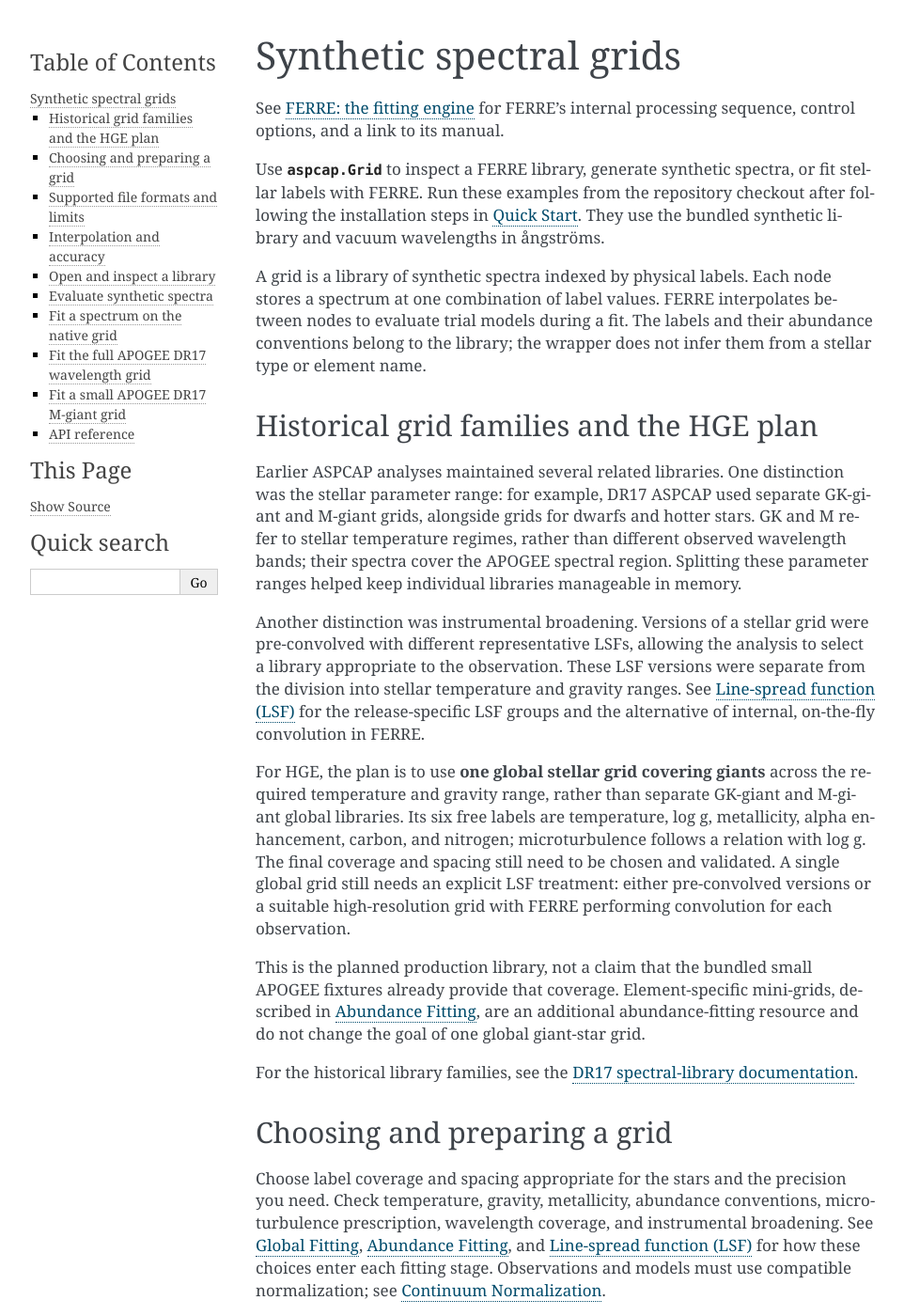
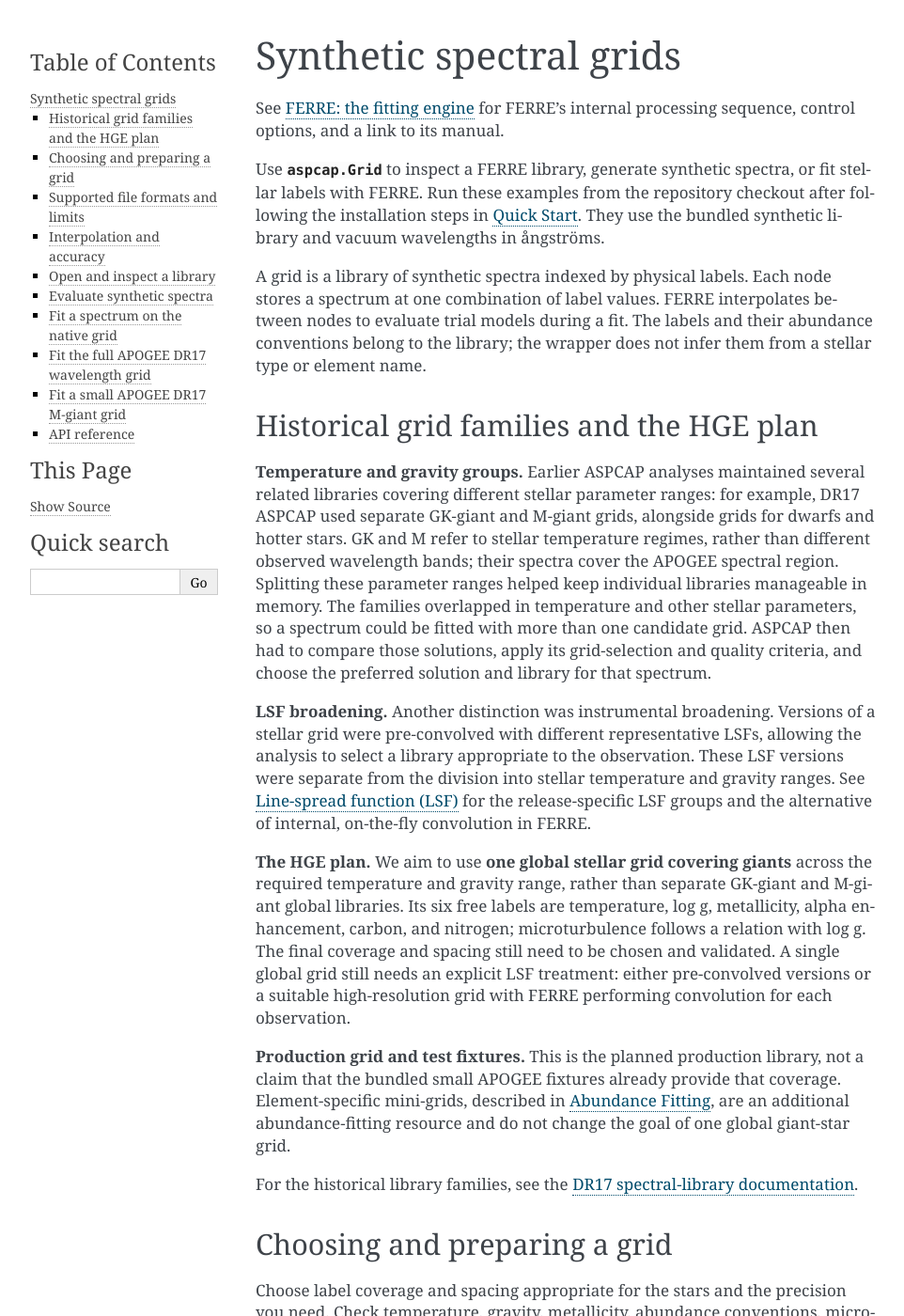
Before and after one commit to dnidever/aspcap, a Sphinx documentation site: the page built from docs/grid.rst, in a window 1280 px wide and 1400 px high. Shown: the whole window at 94% size, without its empty margins (148-1110 px from the left). Built offline with Sphinx 7.4.7, drawn with Linux system fonts in a browser that asks for light colours.

Commit message:
Clarify overlapping grid selection and label the grid-family discussion

```diff
--- a/docs/grid.rst
+++ b/docs/grid.rst
@@ -18,21 +18,25 @@ from a stellar type or element name.
 Historical grid families and the HGE plan
 --------------------------------------------------
 
-Earlier ASPCAP analyses maintained several related libraries. One distinction
-was the stellar parameter range: for example, DR17 ASPCAP used separate GK-giant
+**Temperature and gravity groups.** Earlier ASPCAP analyses maintained several
+related libraries covering different stellar parameter ranges: for example, DR17 ASPCAP used separate GK-giant
 and M-giant grids, alongside grids for dwarfs and hotter stars. GK and M refer
 to stellar temperature regimes, rather than different observed wavelength
 bands; their spectra cover the APOGEE spectral region. Splitting these
 parameter ranges helped keep individual libraries manageable in memory.
+The families overlapped in temperature and other stellar parameters, so a
+spectrum could be fitted with more than one candidate grid. ASPCAP then had
+to compare those solutions, apply its grid-selection and quality criteria,
+and choose the preferred solution and library for that spectrum.
 
-Another distinction was instrumental broadening. Versions of a stellar grid
+**LSF broadening.** Another distinction was instrumental broadening. Versions of a stellar grid
 were pre-convolved with different representative LSFs, allowing the analysis
 to select a library appropriate to the observation. These LSF versions were
 separate from the division into stellar temperature and gravity ranges.
 See :doc:`lsf` for the release-specific LSF groups and the alternative of
 internal, on-the-fly convolution in FERRE.
 
-For HGE, the plan is to use **one global stellar grid covering giants** across
+**The HGE plan.** We aim to use **one global stellar grid covering giants** across
 the required temperature and gravity range, rather than separate GK-giant
 and M-giant global libraries. Its six free labels are temperature, log g,
 metallicity, alpha enhancement, carbon, and nitrogen; microturbulence follows
@@ -41,7 +45,8 @@ and validated. A single global grid still needs an explicit LSF treatment:
 either pre-convolved versions or a suitable high-resolution grid with FERRE
 performing convolution for each observation.
 
-This is the planned production library, not a claim that the bundled small
+**Production grid and test fixtures.** This is the planned production library,
+not a claim that the bundled small
 APOGEE fixtures already provide that coverage. Element-specific mini-grids,
 described in :doc:`element-fitting`, are an additional abundance-fitting
 resource and do not change the goal of one global giant-star grid.
```
